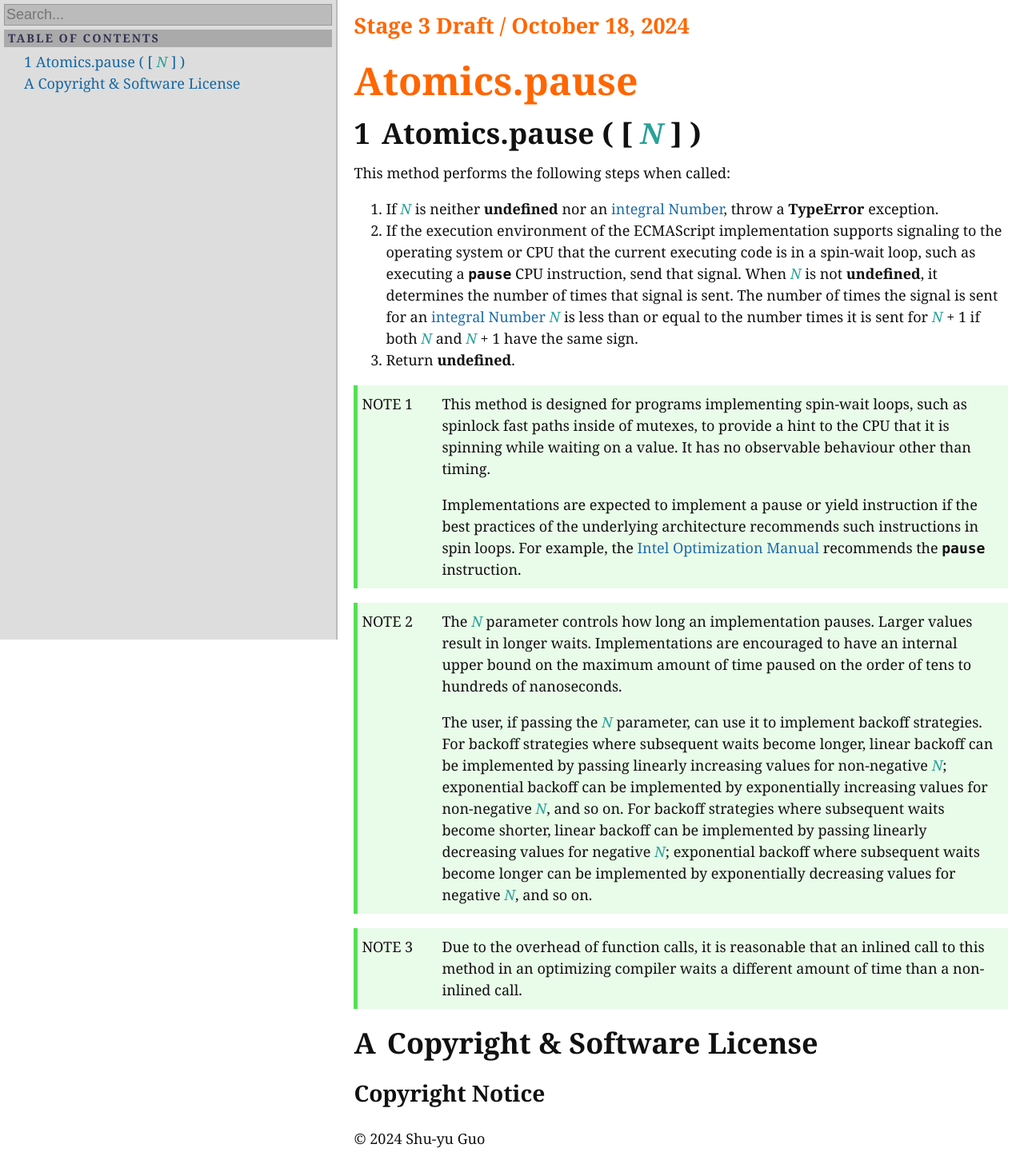
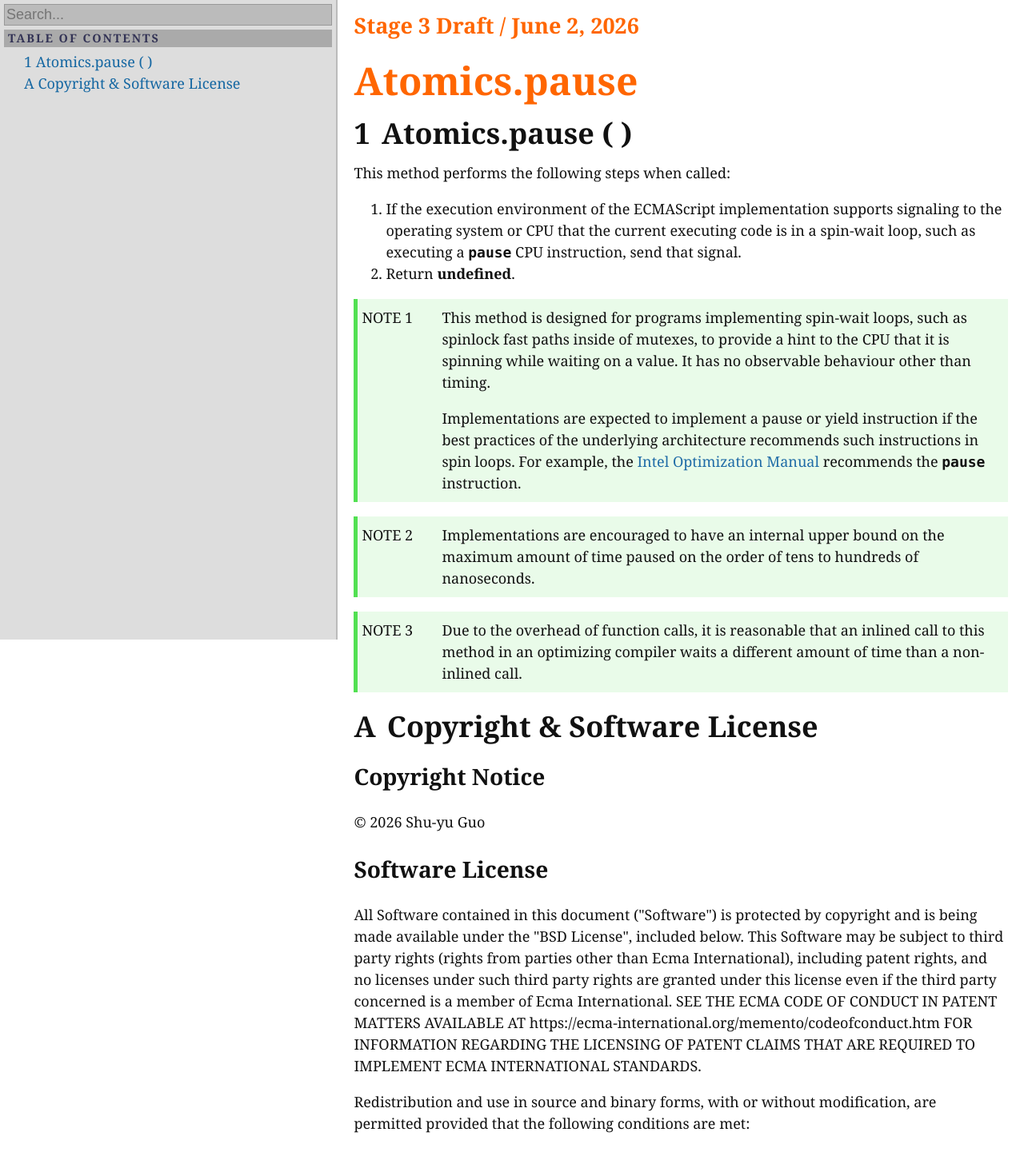
Before and after one commit to tc39/proposal-atomics-microwait, a plain HTML site: page index.html in a window 1280 px wide. Shown: the top 1441 px of the page at 80% size. Drawn offline with nearby package versions, Linux system fonts and the light colour scheme.

Commit message:
Deploying to gh-pages from @ tc39/proposal-atomics-microwait@b40361aee2b548fa8ac6fbc73fed43eb0b658b70 🚀

```diff
--- a/ecmarkup.js
+++ b/ecmarkup.js
@@ -1255,5 +1255,5 @@ document.addEventListener('DOMContentLoaded', () => {
 });
 
 let sdoMap = JSON.parse(`{}`);
-let biblio = JSON.parse(`{"refsByClause":{},"entries":[{"type":"clause","id":"Atomics.pause","title":"Atomics.pause ( [ N ] )","titleHTML":"Atomics.pause ( [ <var>N</var> ] )","number":"1"},{"type":"clause","id":"sec-copyright-and-software-license","title":"Copyright & Software License","titleHTML":"Copyright &amp; Software License","number":"A"}]}`);
+let biblio = JSON.parse(`{"refsByClause":{},"entries":[{"type":"clause","id":"Atomics.pause","titleHTML":"Atomics.pause ( )","number":"1"},{"type":"clause","id":"sec-copyright-and-software-license","title":"Copyright & Software License","titleHTML":"Copyright &amp; Software License","number":"A"}]}`);
 ;let usesMultipage = false
--- a/index.html
+++ b/index.html
@@ -1,6 +1,6 @@
 <!doctype html>
 <head><meta charset="utf-8">
-<title>Atomics.pause</title><script src="ecmarkup.js?cache=M2nadWTH" defer=""></script><link rel="stylesheet" href="https://cdnjs.cloudflare.com/ajax/libs/highlight.js/11.0.1/styles/base16/solarized-light.min.css"><link rel="stylesheet" href="ecmarkup.css"></head><body><div id="shortcuts-help">
+<title>Atomics.pause</title><script src="ecmarkup.js?cache=WW8if9ng" defer=""></script><link rel="stylesheet" href="https://cdnjs.cloudflare.com/ajax/libs/highlight.js/11.0.1/styles/base16/solarized-light.min.css"><link rel="stylesheet" href="ecmarkup.css"></head><body><div id="shortcuts-help">
 <ul>
   <li><span>Toggle shortcuts help</span><code>?</code></li>
   <li><span>Toggle "can call user code" annotations</span><code>u</code></li>
@@ -9,19 +9,18 @@
 </ul></div><div id="menu-toggle"><svg xmlns="http://www.w3.org/2000/svg" style="width:100%; height:100%; stroke:currentColor" viewBox="0 0 120 120">
       <title>Menu</title>
       <path stroke-width="10" stroke-linecap="round" d="M30,60 h60  M30,30 m0,5 h60  M30,90 m0,-5 h60"></path>
-    </svg></div><div id="menu-spacer" class="menu-spacer"></div><div id="menu"><div id="menu-search"><input type="text" id="menu-search-box" placeholder="Search..."><div id="menu-search-results" class="inactive"></div></div><div id="menu-pins"><div class="menu-pane-header">Pins</div><ul id="menu-pins-list"></ul></div><div class="menu-pane-header">Table of Contents</div><div id="menu-toc"><ol class="toc"><li><span class="item-toggle-none"></span><a href="#Atomics.pause" title="Atomics.pause ( [ N ] )"><span class="secnum">1</span> Atomics.pause ( [ <var>N</var> ] )</a></li><li><span class="item-toggle-none"></span><a href="#sec-copyright-and-software-license" title="Copyright &amp; Software License"><span class="secnum">A</span> Copyright &amp; Software License</a></li></ol></div></div><div id="spec-container"><h1 class="version">Stage 3 Draft / October 18, 2024</h1><h1 class="title">Atomics.pause</h1>
+    </svg></div><div id="menu-spacer" class="menu-spacer"></div><div id="menu"><div id="menu-search"><input type="text" id="menu-search-box" placeholder="Search..."><div id="menu-search-results" class="inactive"></div></div><div id="menu-pins"><div class="menu-pane-header">Pins</div><ul id="menu-pins-list"></ul></div><div class="menu-pane-header">Table of Contents</div><div id="menu-toc"><ol class="toc"><li><span class="item-toggle-none"></span><a href="#Atomics.pause" title="Atomics.pause ( )"><span class="secnum">1</span> Atomics.pause ( )</a></li><li><span class="item-toggle-none"></span><a href="#sec-copyright-and-software-license" title="Copyright &amp; Software License"><span class="secnum">A</span> Copyright &amp; Software License</a></li></ol></div></div><div id="spec-container"><h1 class="version">Stage 3 Draft / June 2, 2026</h1><h1 class="title">Atomics.pause</h1>
 
 <emu-clause id="Atomics.pause">
-  <h1><span class="secnum">1</span> Atomics.pause ( [ <var>N</var> ] )</h1>
+  <h1><span class="secnum">1</span> Atomics.pause ( )</h1>
   <p>This method performs the following steps when called:</p>
-  <emu-alg><ol><li>If <var>N</var> is neither <emu-val>undefined</emu-val> nor an <emu-xref href="#integral-number"><a href="https://tc39.es/ecma262/#integral-number">integral Number</a></emu-xref>, throw a <emu-val>TypeError</emu-val> exception.</li><li>If the execution environment of the ECMAScript implementation supports signaling to the operating system or CPU that the current executing code is in a spin-wait loop, such as executing a <code>pause</code> CPU instruction, send that signal. When <var>N</var> is not <emu-val>undefined</emu-val>, it determines the number of times that signal is sent. The number of times the signal is sent for an <emu-xref href="#integral-number"><a href="https://tc39.es/ecma262/#integral-number">integral Number</a></emu-xref> <var>N</var> is less than or equal to the number times it is sent for <var>N</var> + 1 if both <var>N</var> and <var>N</var> + 1 have the same sign.</li><li>Return <emu-val>undefined</emu-val>.</li></ol></emu-alg>
+  <emu-alg><ol><li>If the execution environment of the ECMAScript implementation supports signaling to the operating system or CPU that the current executing code is in a spin-wait loop, such as executing a <code>pause</code> CPU instruction, send that signal.</li><li>Return <emu-val>undefined</emu-val>.</li></ol></emu-alg>
   <emu-note><span class="note">Note 1</span><div class="note-contents">
     <p>This method is designed for programs implementing spin-wait loops, such as spinlock fast paths inside of mutexes, to provide a hint to the CPU that it is spinning while waiting on a value. It has no observable behaviour other than timing.</p>
     <p>Implementations are expected to implement a pause or yield instruction if the best practices of the underlying architecture recommends such instructions in spin loops. For example, the <a href="https://www.intel.com/content/www/us/en/content-details/671488/intel-64-and-ia-32-architectures-optimization-reference-manual-volume-1.html">Intel Optimization Manual</a> recommends the <code>pause</code> instruction.</p>
   </div></emu-note>
   <emu-note><span class="note">Note 2</span><div class="note-contents">
-    <p>The <var>N</var> parameter controls how long an implementation pauses. Larger values result in longer waits. Implementations are encouraged to have an internal upper bound on the maximum amount of time paused on the order of tens to hundreds of nanoseconds.</p>
-    <p>The user, if passing the <var>N</var> parameter, can use it to implement backoff strategies. For backoff strategies where subsequent waits become longer, linear backoff can be implemented by passing linearly increasing values for non-negative <var>N</var>; exponential backoff can be implemented by exponentially increasing values for non-negative <var>N</var>, and so on. For backoff strategies where subsequent waits become shorter, linear backoff can be implemented by passing linearly decreasing values for negative <var>N</var>; exponential backoff where subsequent waits become longer can be implemented by exponentially decreasing values for negative <var>N</var>, and so on.</p>
+    <p>Implementations are encouraged to have an internal upper bound on the maximum amount of time paused on the order of tens to hundreds of nanoseconds.</p>
   </div></emu-note>
   <emu-note><span class="note">Note 3</span><div class="note-contents">
     <p>Due to the overhead of function calls, it is reasonable that an inlined call to this method in an optimizing compiler waits a different amount of time than a non-inlined call.</p>
@@ -30,7 +29,7 @@
       <h1><span class="secnum">A</span> Copyright &amp; Software License</h1>
 
       <h2>Copyright Notice</h2>
-      <p>© 2024 Shu-yu Guo</p>
+      <p>© 2026 Shu-yu Guo</p>
 
       <h2>Software License</h2>
       <p>All Software contained in this document ("Software") is protected by copyright and is being made available under the "BSD License", included below. This Software may be subject to third party rights (rights from parties other than Ecma International), including patent rights, and no licenses under such third party rights are granted under this license even if the third party concerned is a member of Ecma International. SEE THE ECMA CODE OF CONDUCT IN PATENT MATTERS AVAILABLE AT https://ecma-international.org/memento/codeofconduct.htm FOR INFORMATION REGARDING THE LICENSING OF PATENT CLAIMS THAT ARE REQUIRED TO IMPLEMENT ECMA INTERNATIONAL STANDARDS.</p>
```
